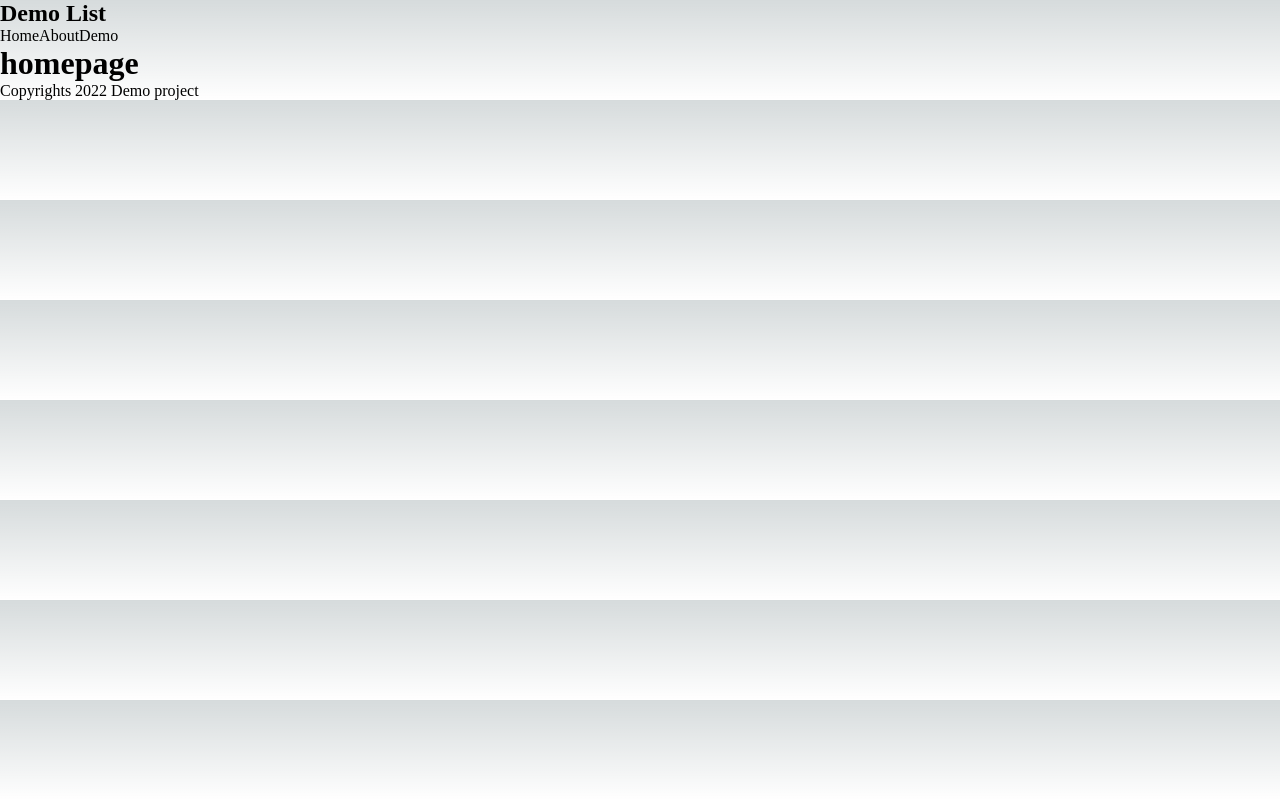
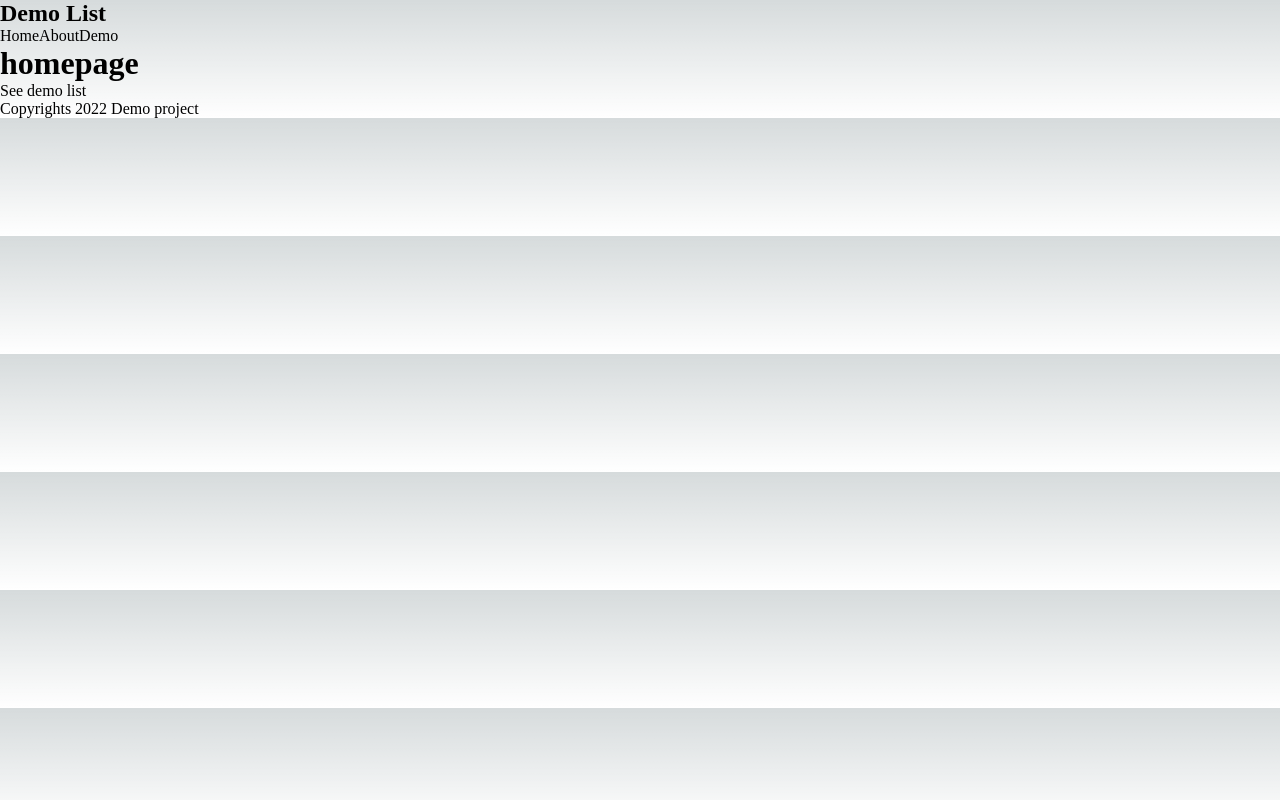
Before and after one commit to nmoras/nextjsdemo, a Next.js app: page / in a window 1280 px wide. Built offline with nearby package versions, Linux system fonts and the light colour scheme.

Commit message:
adding link component

```diff
--- a/pages/index.js
+++ b/pages/index.js
@@ -2,6 +2,7 @@ import Head from 'next/head'
 import styles from '@/styles/Home.module.css'
 import Navbar from '../comps/Navbar'
 import Footer from '../comps/Footer'
+import Link from 'next/link'
 
 
 export default function Home() {
@@ -9,6 +10,10 @@ export default function Home() {
     <div>
       <Navbar/>
       <h1>homepage</h1>
+      <Link href="/demo">
+        <p>See demo list</p>
+
+      </Link>
       <Footer/>
     </div>
   )
```
